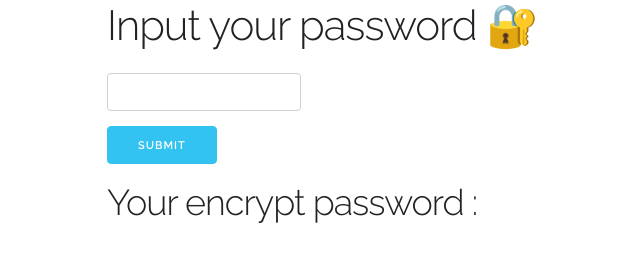
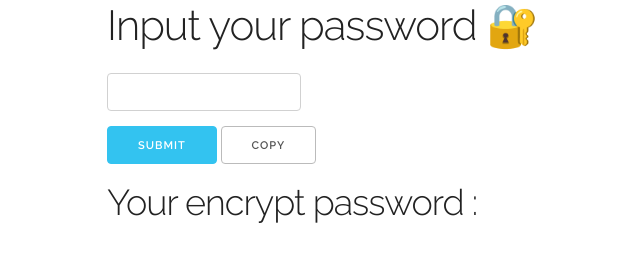
Before and after one commit to AlanPoveda/sha512Password, a website: page index.html in a window 1280 px wide. Shown: the whole page, without its empty margins (53-693 px from the left). Drawn offline with Linux system fonts and the light colour scheme.

Commit message:
Copy button add, and work

```diff
--- a/index.html
+++ b/index.html
@@ -20,6 +20,7 @@
             </div>
             <div>
                 <input type="button" value="Submit" onclick="encrypt()" class="button-primary">
+                <input type="button" value="Copy" onclick="copyText()">
             </div>
             <h3>Your encrypt password :</h3>
         </div>
@@ -29,6 +30,9 @@
             <p id="response"></p>
 
         </div>
+
+
+
 </div>
 
     <script src="src/js/encrypt/sha512.js"></script>
--- a/src/js/index.js
+++ b/src/js/index.js
@@ -4,3 +4,7 @@ const response = document.getElementById("response")
 function encrypt(){
     response.innerHTML = `${SHA512(inputUser.value)}`
 }
+
+function copyText(){
+    navigator.clipboard.writeText(SHA512(inputUser.value));
+}
```
